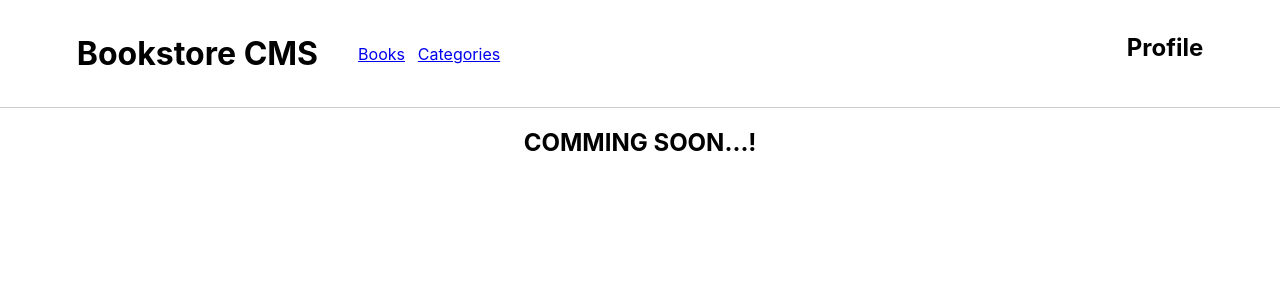
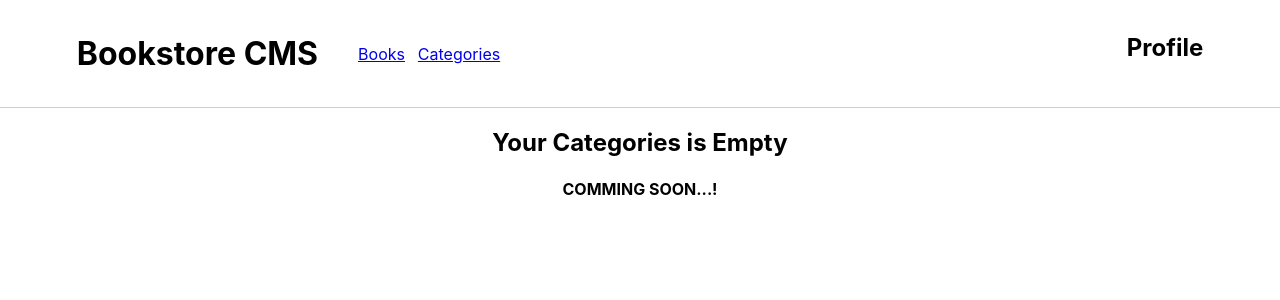
Before and after one commit to Graciano1997/book_store, a React (Create React App) app: page /categories in a window 1280 px wide. Shown: the top 300 px of the page. Built offline with nearby package versions, Linux system fonts and the light colour scheme.

Commit message:
update the categories slice

```diff
--- a/src/components/Categories.jsx
+++ b/src/components/Categories.jsx
@@ -1,8 +1,22 @@
+import { useSelector } from 'react-redux';
+
 function Categories() {
+  const { categoriesArray } = useSelector((store) => store.categories);
+  if (categoriesArray.length === 0) {
+    return (
+      <>
+        <div>
+          <h2>Your Categories is Empty</h2>
+          <h4>COMMING SOON...!</h4>
+        </div>
+      </>
+    );
+  }
+
   return (
     <>
       <div>
-        <h2>COMMING SOON...!</h2>
+        <h2>In Development...!</h2>
       </div>
     </>
   );
--- a/src/components/List.jsx
+++ b/src/components/List.jsx
@@ -8,7 +8,7 @@ function List() {
   if (booksArray.length === 0) {
     return (
       <div>
-        <h2>Your Book Store is Empty!</h2>
+        <h2>Your BookStore is Empty!</h2>
         <hr className={style.divisorForm} />
       </div>
     );
```
